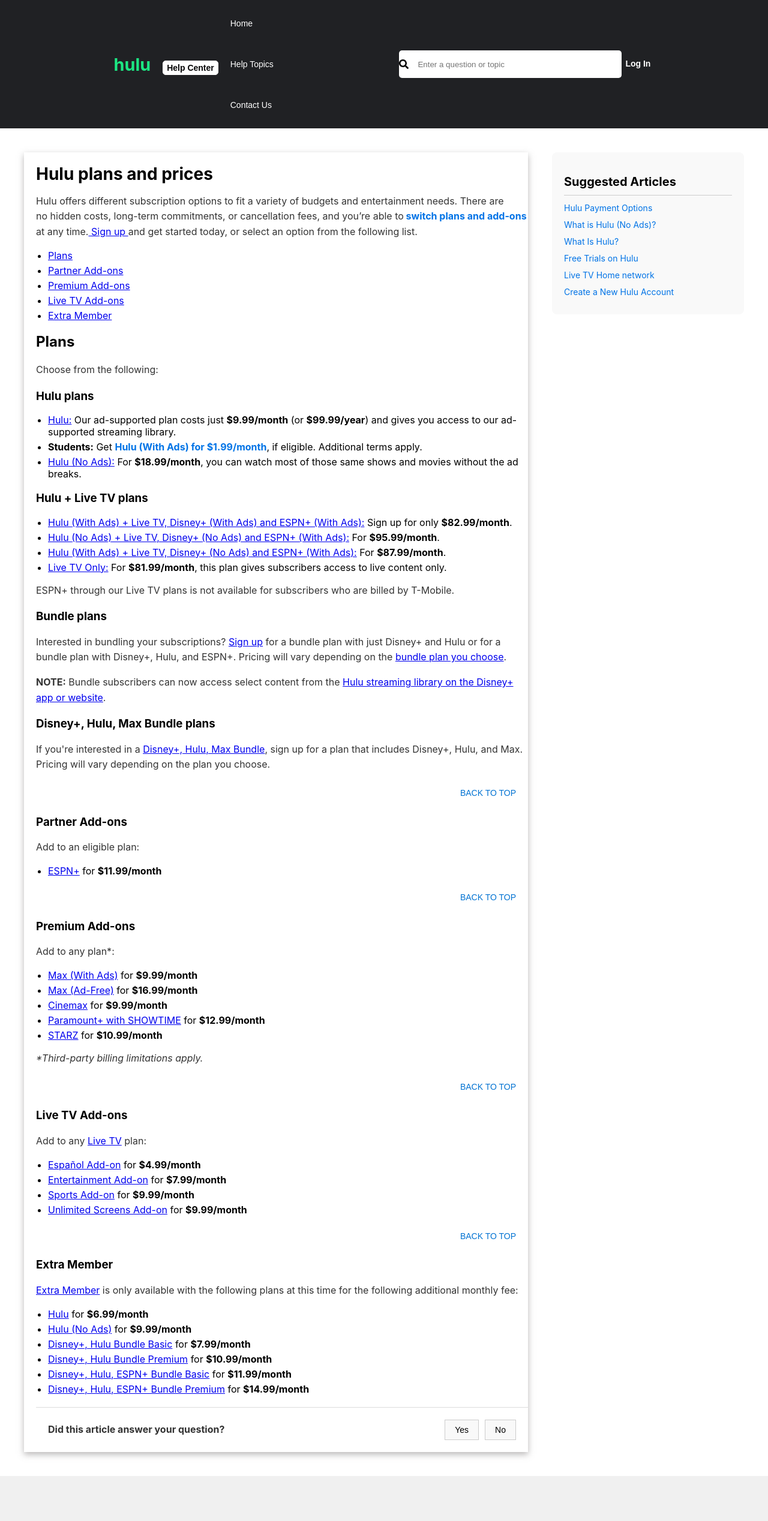
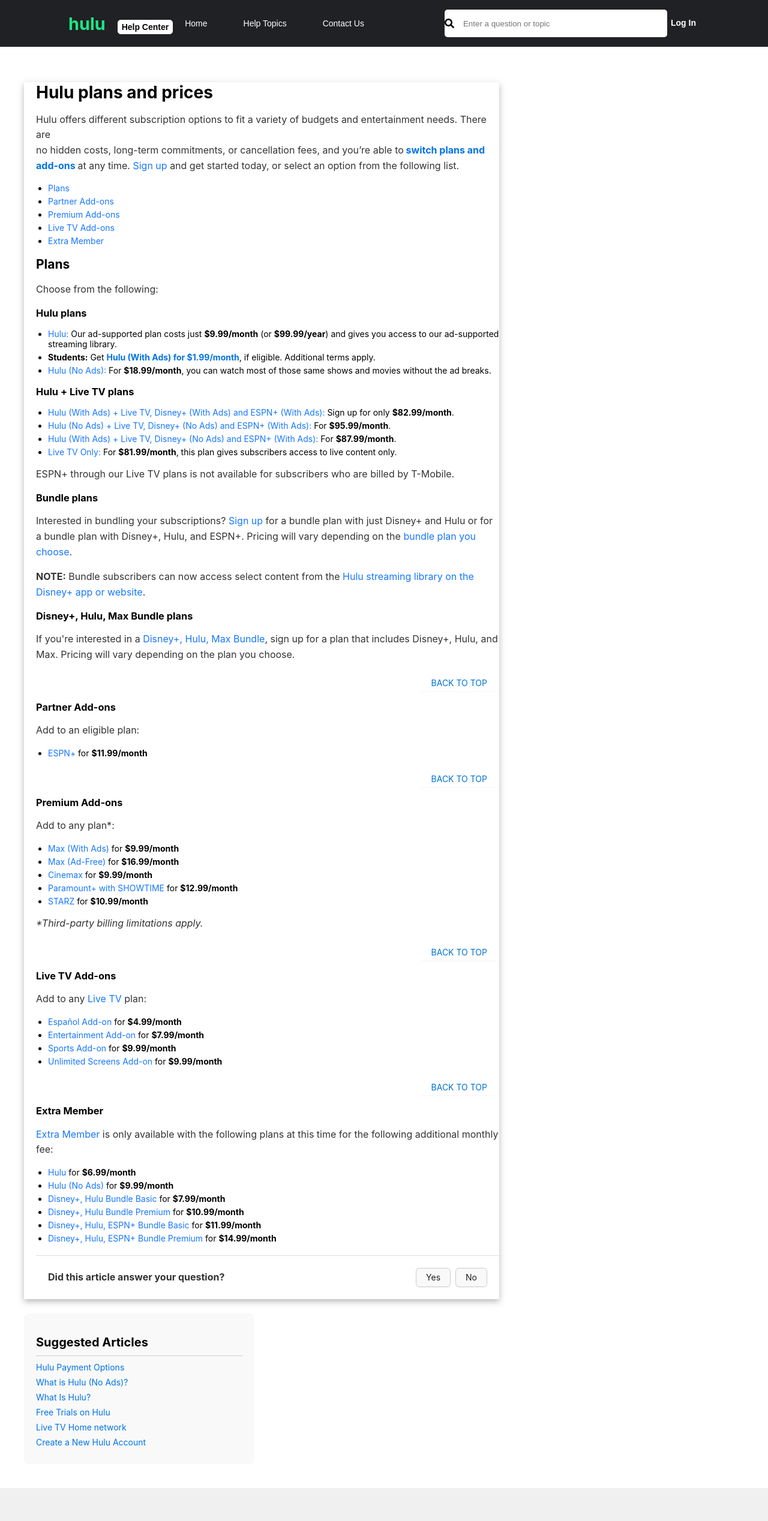
Before and after one commit to ali101908/hulu-clone, a React (Create React App) app in the folder my-app/: page /plan-and-pricing in a window 1280 px wide. Shown: the top 2536 px of the page at 60% size. Built offline with nearby package versions, Linux system fonts and the light colour scheme.

Commit message:
changings in plan and pricing

```diff
--- a/my-app/src/components/home/footer/footer.css
+++ b/my-app/src/components/home/footer/footer.css
@@ -51,12 +51,12 @@
 
     .dropdown-content {
         display: none;
-        grid-template-columns: repeat(2, minmax(100px, auto)); /* Three columns */
+        grid-template-columns: repeat(2, minmax(100px, auto));
         gap: 10px;
-        padding-left: 0; /* Remove left padding */
-        width: 100%; /* Ensure it doesn't overflow */
-        max-width: 300px; /* Adjust max width to fit screen */
-        margin: 0 auto; /* Center the dropdown */
+        padding-left: 0;
+        width: 100%;
+        max-width: 300px;
+        margin: 0 auto;
     }
 
     .dropdown-content.show {
--- a/my-app/src/components/home/footer/footer.js
+++ b/my-app/src/components/home/footer/footer.js
@@ -96,7 +96,7 @@
   return (
     <div className={`${styles.paddingComplete} footer-container`}>
 
-      {/* Static version for desktop */}
+
       {!isMobile && (
         <div className={`${styles.center} ${styles.textCenter} footer-links`}>
           {footerData.sections.map((section, index) => (
@@ -111,7 +111,7 @@
         </div>
       )}
 
-      {/* Dropdown version for mobile */}
+
       {isMobile && (
   <div className={`${styles.center} ${styles.textCenter} footer-links`}>
     {footerData.sections.map((section, index) => (
--- a/my-app/src/components/home/login-page/login.css
+++ b/my-app/src/components/home/login-page/login.css
@@ -97,7 +97,7 @@
 	  margin-top: 10px;
 	}
   }
-    @media screen and (max-width: 400px) {
+    /* @media screen and (max-width: 400px) {
 		.top-logo {
 			display: block;
 			margin-bottom: 15px;
@@ -118,4 +118,4 @@
 	  text-align: center;
 	  margin-top: 10px;
 	}
-  }
+  }  */
--- a/my-app/src/components/plans-and-pricing/plan-and-pricing.css
+++ b/my-app/src/components/plans-and-pricing/plan-and-pricing.css
@@ -3,10 +3,7 @@
 	padding: 5px 20px;
   }
 
-  /* .plan-nav {
-	display: flex;
-	align-items: center;
-  } */
+
 
   .plan-nav a {
 	font-weight: bold;
@@ -84,7 +81,15 @@
 	position: relative;
 	color: black;
 	font-size: 16px;
+  }
 
+  .desktop-menu {
+	display: flex;
+	gap: 20px;
+  }
+
+  .mobile-menu-icon {
+	display: none;
   }
 
 @media screen and (max-width: 768px) {
@@ -99,6 +104,13 @@
 	  text-align: center;
 	  width: 100%;
 	}
+
+	.desktop-menu {
+		display: none;
+	  }
+	  .mobile-menu-icon {
+		display: block;
+	  }
 
 	.plan-nav a {
 	  font-size: 1.5em;
--- a/my-app/src/components/plans-and-pricing/plans-header/header2.js
+++ b/my-app/src/components/plans-and-pricing/plans-header/header2.js
@@ -1,34 +1,84 @@
 import React, { useState } from 'react';
 import { Link } from 'react-router-dom';
-import '../plan-and-pricing.css';
+import { Drawer, Button, Input, Grid } from 'antd';
 import { FaSearch, FaBars, FaTimes } from 'react-icons/fa';
 import styles from '../../../assets/component.module.css/component.module.css';
+import '../plan-and-pricing.css';
+
+const { useBreakpoint } = Grid; // Ant Design Hook
+
 const Header2 = () => {
+  const [openDrawer, setOpenDrawer] = useState(false);
+  const screens = useBreakpoint();
 
+  const showDrawer = () => setOpenDrawer(true);
+  const closeDrawer = () => setOpenDrawer(false);
+
+  const isMobile = !screens.md; // md breakpoint (768px)
 
   return (
     <div className={`${styles.spaceEvenly} ${styles.whiteColour} plan-nav-container`}>
+
       <div className={`${styles.daCenter} plan-nav`}>
         <span>
           <Link to='/'>hulu</Link>
-          <button className={`${styles.bgWhite} ${styles.marginRight} ${styles.fontBlack} ${styles.hover}`}>Help Center</button>
+          <button className={`${styles.bgWhite} ${styles.marginRight} ${styles.fontBlack} ${styles.hover}`}>
+            Help Center
+          </button>
         </span>
 
-        <ul className={styles.dFlex}>
+
+        {!isMobile && (
+          <ul className={`${styles.dFlex} desktop-menu`}>
             <li><Link to='#'>Home</Link></li>
             <li><Link to='#'>Help Topics</Link></li>
             <li><Link to='#'>Contact Us</Link></li>
           </ul>
+        )}
+
+
+        {isMobile && (
+          <div className="mobile-menu-icon">
+            <Button type="text" icon={<FaBars />} onClick={showDrawer} />
+          </div>
+        )}
       </div>
 
+
+      {!isMobile && (
         <div className={`${styles.daCenter} nav-search-bar`}>
-        <div className='search-input-container' >
+          <div className='search-input-container'>
             <FaSearch className="search-icon" />
             <input className={styles.bgWhite} type='text' placeholder='Enter a question or topic' />
           </div>
-
           <button className={styles.fontWhite14px}>Log In</button>
         </div>
+      )}
+
+
+      <Drawer
+  title="Menu"
+  placement="right"
+  onClose={closeDrawer}
+  open={openDrawer}
+  closeIcon={<FaTimes />}
+>
+
+        <ul className="drawer-menu">
+          <li><Link to='#' onClick={closeDrawer}>Home</Link></li>
+          <li><Link to='#' onClick={closeDrawer}>Help Topics</Link></li>
+          <li><Link to='#' onClick={closeDrawer}>Contact Us</Link></li>
+        </ul>
+
+        <div style={{ marginTop: 20 }}>
+          <Input
+            placeholder="Enter a question or topic"
+            prefix={<FaSearch />}
+            style={{ marginBottom: '10px' }}
+          />
+          <Button color="lime" variant='solid' block>Log In</Button>
+        </div>
+      </Drawer>
     </div>
   );
 };
--- a/my-app/src/components/plans-and-pricing/pricing-section/pricing-section.js
+++ b/my-app/src/components/plans-and-pricing/pricing-section/pricing-section.js
@@ -1,9 +1,9 @@
 import React from 'react';
 import { Link } from 'react-router-dom';
+import { Row, Col, Flex, Button } from 'antd';
 import './pricing-section.css';
 
 const PricingSection = () => {
-
   const scrollToTop = () => {
     window.scrollTo({
       top: 0,
@@ -13,12 +13,14 @@
 
   return (
     <div className='pricing-section-container'>
-      <div className='pricing-content'>
-        <div className='pricing-text' >
+      <Row gutter={[24, 24]} className='pricing-content'>
+
+        <Col xs={24} md={16}>
+          <div className='pricing-text'>
             <h1>Hulu plans and prices</h1>
             <p>
               Hulu offers different subscription options to fit a variety of budgets and entertainment needs.
-            There are <br/> no hidden costs, long-term commitments, or cancellation fees, and you’re able to
+              There are <br /> no hidden costs, long-term commitments, or cancellation fees, and you’re able to
               <Link className='highlight' to=''> switch plans and add-ons </Link> at any time.
               <Link to='#'> Sign up </Link> and get started today, or select an option from the following list.
             </p>
@@ -36,9 +38,9 @@
 
             <h3>Hulu plans</h3>
             <ul>
-            <li><Link href='#'>Hulu:</Link> Our ad-supported plan costs just <strong>$9.99/month</strong> (or <strong>$99.99/year</strong>) and gives you access to our ad-supported streaming library.</li>
+              <li><Link to='#'>Hulu:</Link> Our ad-supported plan costs just <strong>$9.99/month</strong> (or <strong>$99.99/year</strong>) and gives you access to our ad-supported streaming library.</li>
               <li><strong>Students:</strong> Get <Link className='highlight' to='#'>Hulu (With Ads) for $1.99/month</Link>, if eligible. Additional terms apply.</li>
-            <li><Link href='#'>Hulu (No Ads):</Link> For <strong>$18.99/month</strong>, you can watch most of those same shows and movies without the ad breaks.</li>
+              <li><Link to='#'>Hulu (No Ads):</Link> For <strong>$18.99/month</strong>, you can watch most of those same shows and movies without the ad breaks.</li>
             </ul>
 
             <h3>Hulu + Live TV plans</h3>
@@ -57,14 +59,20 @@
 
             <h3>Disney+, Hulu, Max Bundle plans</h3>
             <p>If you're interested in a <Link to='#'>Disney+, Hulu, Max Bundle</Link>, sign up for a plan that includes Disney+, Hulu, and Max. Pricing will vary depending on the plan you choose.</p>
-          <p><button className='back-to-top' onClick={scrollToTop}>BACK TO TOP</button></p>
+
+            <Flex justify='center' style={{ marginTop: 16 }}>
+              <Button className='back-to-top' onClick={scrollToTop}>BACK TO TOP</Button>
+            </Flex>
 
             <h3>Partner Add-ons</h3>
             <p>Add to an eligible plan:</p>
             <ul>
               <li><Link to='#'>ESPN+</Link> for <strong>$11.99/month</strong></li>
             </ul>
-          <p><button className='back-to-top' onClick={scrollToTop}>BACK TO TOP</button></p>
+
+            <Flex justify='center' style={{ marginTop: 16 }}>
+              <Button className='back-to-top' onClick={scrollToTop}>BACK TO TOP</Button>
+            </Flex>
 
             <h3>Premium Add-ons</h3>
             <p>Add to any plan*:</p>
@@ -76,7 +84,10 @@
               <li><Link to='#'>STARZ</Link> for <strong>$10.99/month</strong></li>
             </ul>
             <p><em>*Third-party billing limitations apply.</em></p>
-          <p><button className='back-to-top' onClick={scrollToTop}>BACK TO TOP</button></p>
+
+            <Flex justify='center' style={{ marginTop: 16 }}>
+              <Button className='back-to-top' onClick={scrollToTop}>BACK TO TOP</Button>
+            </Flex>
 
             <h3>Live TV Add-ons</h3>
             <p>Add to any <Link to='#'>Live TV</Link> plan:</p>
@@ -86,7 +97,10 @@
               <li><Link to='#'>Sports Add-on</Link> for <strong>$9.99/month</strong></li>
               <li><Link to='#'>Unlimited Screens Add-on</Link> for <strong>$9.99/month</strong></li>
             </ul>
-          <p>  <button className='back-to-top' onClick={scrollToTop}>BACK TO TOP</button></p>
+
+            <Flex justify='center' style={{ marginTop: 16 }}>
+              <Button className='back-to-top' onClick={scrollToTop}>BACK TO TOP</Button>
+            </Flex>
 
             <h3>Extra Member</h3>
             <p><a href='#'>Extra Member</a> is only available with the following plans at this time for the following additional monthly fee:</p>
@@ -99,16 +113,19 @@
               <li><Link to='#'>Disney+, Hulu, ESPN+ Bundle Premium</Link> for <strong>$14.99/month</strong></li>
             </ul>
 
+
             <div className='feedback-section'>
               <p><strong>Did this article answer your question?</strong></p>
-            <div className='feedback-buttons'>
-              <button className='feedback-button yes'>Yes</button>
-              <button className='feedback-button no'>No</button>
+              <Flex gap='small'>
+                <Button className='feedback-button yes'>Yes</Button>
+                <Button className='feedback-button no'>No</Button>
+              </Flex>
             </div>
           </div>
+        </Col>
 
-        </div>
 
+        <Col xs={24} md={8}>
           <div className='suggested-articles'>
             <h2>Suggested Articles</h2>
             <div className='articles-box'>
@@ -122,7 +139,8 @@
               </ul>
             </div>
           </div>
-      </div>
+        </Col>
+      </Row>
     </div>
   );
 };
```
Also changed, not shown: my-app/src/components/plans-and-pricing/pricing-section/pricing-section.css (+0 -14 lines). Lines whose indentation alone changed are shown as unchanged.
